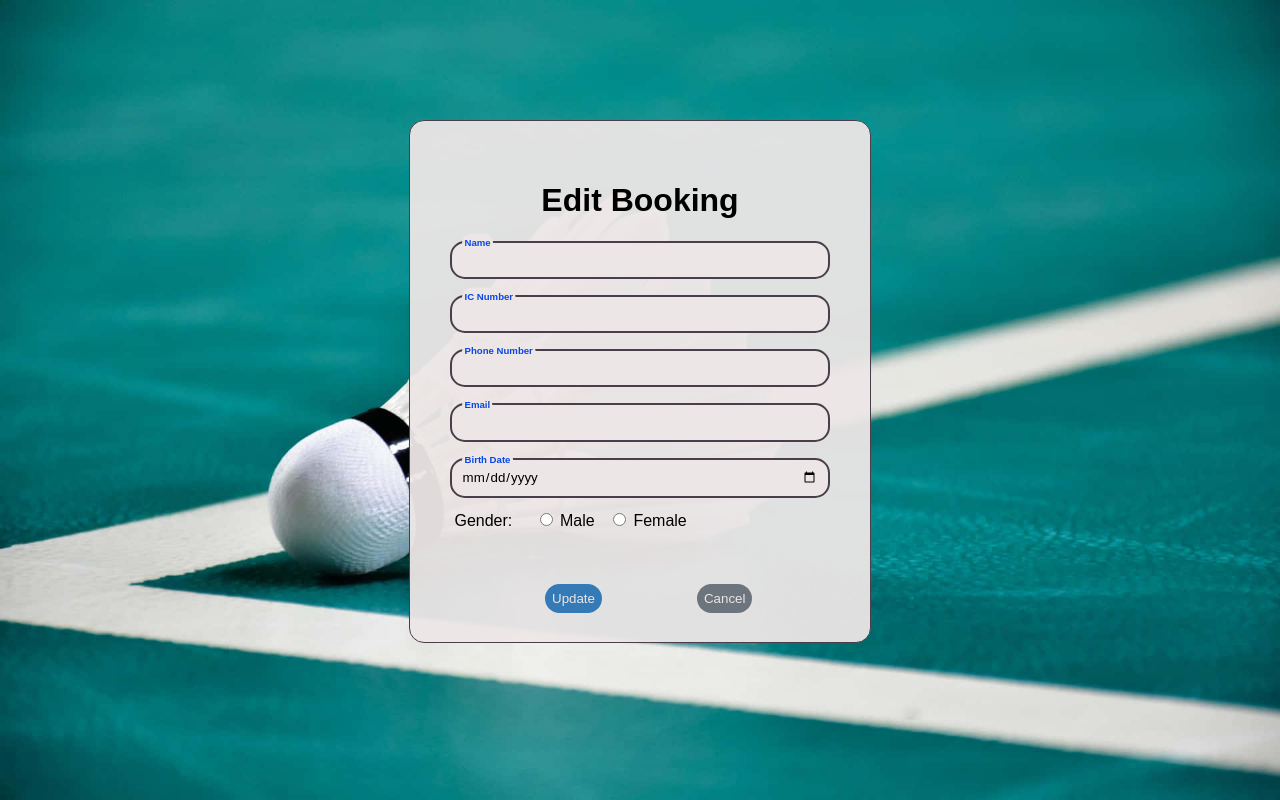
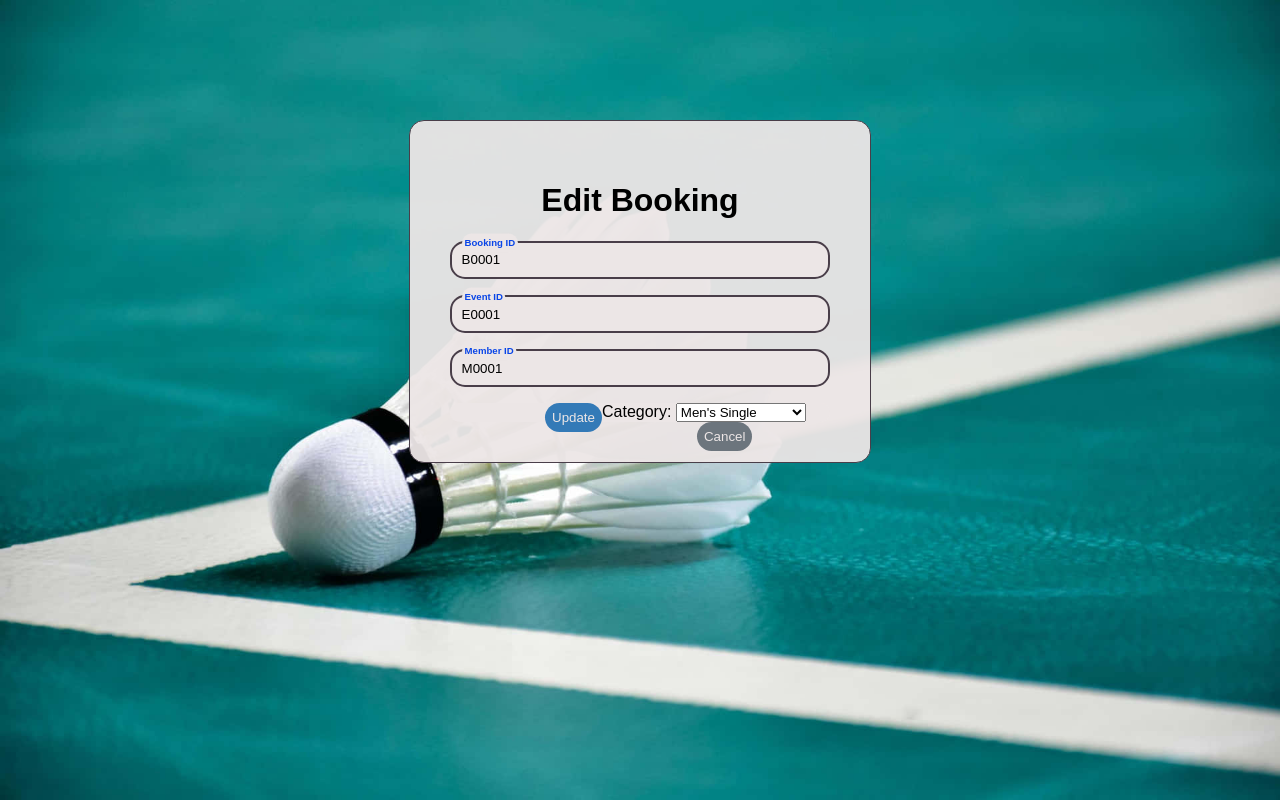
Before and after one commit to Lostgown/AMIT2043-Web-Systems-and-Technologies, a PHP site: page /Booking/updateBooking.php?id=B0001 in a window 1280 px wide. Run offline with PHP 8.4, Linux system fonts and the light colour scheme; data comes from the database, SQL or seed files in the repository.

Commit message:
booking Update

```diff
--- a/Booking/updateBooking.php
+++ b/Booking/updateBooking.php
@@ -45,8 +45,6 @@
                 $member = $row -> member_id;
                 $category = $row -> category;
                 $level = $row -> level;
-                $date = $row -> booking_date;
-                $time = $row -> booking_time;
             }else{
                 //unable to fetch record from DB
                 echo "<div class='error'>Unable to retrieve record.
@@ -58,24 +56,16 @@
             //POST METHOD - update DB record
             //1.1 receive user input from student form
                 $id = (trim($_POST["hdID"]));
-                $name = trim($_POST["name"]);
-                $ic = trim($_POST["ic_no"]);
-                $phone = trim($_POST["phone_no"]);
-                $email = trim($_POST["email"]);
-                if(isset($_POST["gender"])){
-                    $gender = trim($_POST["gender"]);
-                }else{
-                    $gender = NULL;
-                }
-                $birth = trim($_POST["birth_date"]);
+                $event = trim($_POST["event"]);
+                $member = trim($_POST["member"]);
+                $category = trim($_POST["category"]);
+                $level = trim($_POST["level"]);
+                $date =
+                $time =
 
                 //1.2 validate input
                 $error["name"] = validateName($name);
                 $error["ic_no"] = validateIC($ic);
-                $error["phone_no"] = validatePhone($phone);
-                $error["email"] = validateEmail($email);
-                $error["gender"] = validateGender($gender);
-                //$error["da"] = validateIC($ic);
 
                 //filter out empty error
                 $error = array_filter($error);
@@ -86,7 +76,7 @@
                     $con = new mysqli(DB_HOST, DB_USER, DB_PASS, DB_NAME);
 
                     //step 2: SQL
-                    $sql = "UPDATE admin SET admin_name = ?, ic_no = ?, phone_no =?, gender = ? , email = ?, birth_date = ? WHERE admin_id = ?";
+                    $sql = "UPDATE booking SET category = ?, level = ?, booking_date = ?, booking_time = ? WHERE admin_id = ?";
 
                     //step 3: Process SQL
                     //NOTE: $con -> query() => when there is no "?" parameter in above sql satatement
@@ -95,7 +85,7 @@
 
                     //step 3.1: Pass parameter into SQL
                     //NOTE: string(s), int(i), double(d), blob(b) - binaryfile, img file
-                    $stmt -> bind_param("sssssss", $name, $ic, $phone, $gender, $email, $birth, $id);
+                    $stmt -> bind_param("sssss", $category, $level, $date, $time, $id);
 
                     //step 3.2: Executer SQL
                     $stmt -> execute();
@@ -103,12 +93,12 @@
                     if($stmt -> affected_rows >0){
                         //insert successful
                         printf("<div class='info'>
-                                Admin <b>%s</b> has been updated.[<a href='adminList.php'>Back to list</a>]
-                                </div>", $name);
+                                Booking <b>%s</b> has been updated.[<a href='bookingList.php'>Back to list</a>]
+                                </div>", $id);
                     }else{
                         //GG: unable to insert
                         echo "<div class='error'>Unable to update.
-                              <a href='updateAdmin.php'>Try Again</a></div>";
+                              <a href='updateBooking.php'>Try Again</a></div>";
                     }
 
                     $stmt -> close();
@@ -125,59 +115,52 @@
         ?>
 
 
-                    <input class = "input_field" type = "hidden" name  = "hdID" value="<?php echo (isset($id))?$id: ""; ?>"/>
-
-                    <div class = 'input_box'>
+                <div class = 'input_box'>
                         <label class="input">
-                            <input class = "input_field" type = "text" name  = "name" value="<?php echo (isset($name))?$name: ""; ?>"/>
-                            <span class="input_label">Name</span>
+                            <input class = "input_field" type = "text" name  = "hdID" value="<?php echo (isset($id))?$id: ""; ?>" readonly/>
+                            <span class="input_label">Booking ID</span>
                         </label>
                     </div>
 
                     <div class = 'input_box'>
                         <label class="input">
-                            <input class = "input_field" type = "text" name  = "ic_no" value="<?php echo (isset($ic))?$ic: ""; ?>"/>
-                            <span class="input_label">IC Number</span>
+                            <input class = "input_field" type = "text" name  = "event" value="<?php echo (isset($event))?$event: ""; ?>" readonly/>
+                            <span class="input_label">Event ID</span>
                         </label>
                     </div>
 
                     <div class = 'input_box'>
                         <label class="input">
-                            <input class = "input_field" type = "text" id ="phone_no" name  = "phone_no"  value="<?php echo (isset($phone))?$phone: ""; ?>"/>
-                            <span class="input_label">Phone Number</span>
+                            <input class = "input_field" type = "text" name  = "member" value="<?php echo (isset($member))?$member: ""; ?>" readonly/>
+                            <span class="input_label">Member ID</span>
                         </label>
                     </div>
 
-            <div class = 'input_box'>
-                <label class="input">
-                    <input class = "input_field" type = "text" id ="email" name  = "email"  value="<?php echo (isset($email))?$email: ""; ?>"/>
-                    <span class="input_label">Email</span>
-                </label>
-            </div>
+                    <div class = 'input_box'>
+                        <div class="category">
+                        <label> Category:
+                        <select name="category">
+                            <?php
+                                    foreach (allCategory() as $key => $value) {
+                                        if(isset($category) && $category == $key){
+                                            $selected = "selected";
+                                        }else{
+                                            $selected = "";
+                                        }
+                                        echo "<option value='$key' $selected >$value</option>";
+                                    }
+                            ?>
+                        </label>
+                        </div>
+                    </div>
 
-            <div class = 'input_box'>
-                    <label class="input">
-                        <input class = "input_field" type="date" name  = "birth_date"  value="<?php echo (isset($birth))?$birth: ""; ?>"/>
-                        <span class="input_label">Birth Date</span>
-                    </label>
-            </div>
-
-            <div class = "genderRadio">
-                <p id = "gender" style="text-align: left;"> &nbspGender: &nbsp &nbsp </p>
-                <p id = "btnMale"><label>
-                    <input type = "radio" name = "gender" value = 'M'
-                    <?php echo (isset($gender) && $gender == "M")?"checked":"" ?> /> Male &nbsp </label>
-                </p>
-                <p id = "btnFemale"><label>
-                    <input type = "radio" name = "gender" value = 'F' <?php echo (isset($gender) && $gender == "F")?"checked":"" ?>/> Female </p></label>
-                <br>
             </div>
 
 
 
             <br/>
             <input type="submit" value="Update" id="btnUpdate" name="btnUpdate" />
-            <input type="button" value="Cancel" id="btnCancel" name="Cancel" onclick="location='adminList.php'" />
+            <input type="button" value="Cancel" id="btnCancel" name="Cancel" onclick="location='bookingList.php'" />
             </form>
             <br/>
 
--- a/index.php
+++ b/index.php
@@ -37,13 +37,14 @@ Click nbfs://nbhost/SystemFileSystem/Templates/Project/PHP/PHPProject.php to edi
                     <span class="input_label">Password</span>
                 </label>
                 </div>
+                <p><a href='retrievePassword.php' style = "text-decoration: none;">&nbsp;&nbsp;Forgot Password? </a></p>
 
                 <div class = "userType">
                     <p id = "btnMember"><label><input type = "radio" name = "loginType" value = 'member' checked/> Member </label></p>
                     <p id = "btnAdmin"><label><input type = "radio" name = "loginType" value = 'admin' /> Admin </label></p>
                 </div>
 
-                <p style = "text-align: center;"><input type = "submit" id = "btnlogin" name = 'btn' value = "Login" required = "required" /></p>
+                <p style = "text-align: center;"><input type = "submit" id = "btnlogin" name = 'btn' value = "Login" required = "required" style="border: 0px;"/></p>
 
                 <p id = "btnSignUp"><a href='signUpMember.php' style = "text-decoration: none;"> Sign Up as Member </a></p>
 
```
Also changed, not shown: Admin/searchAdmin.php (+20 -1 lines), General/resetPassword.php (+4 -18 lines), Booking/createBooking.php (added).
